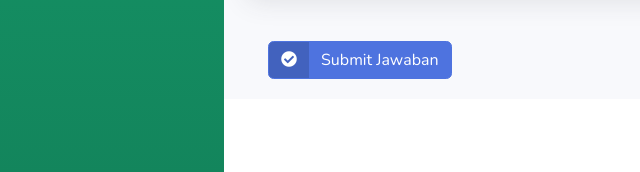
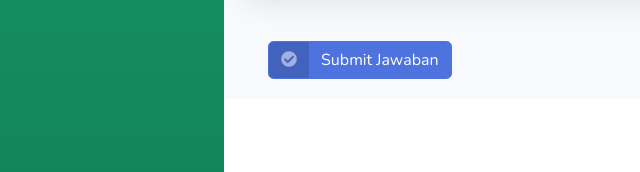
Before and after one commit to DBMPR-JABAR/Assesment-Frontend, a website with bundled scripts: page ujian.html in a window 1280 px wide. Shown: the part 1642-1814 px from the top of the page, 0-640 px from the left. Built offline with nearby package versions, Linux system fonts and the light colour scheme.

Commit message:
test commit

```diff
--- a/ujian.html
+++ b/ujian.html
@@ -499,7 +499,7 @@
 
                     <div class="card-body">
                         <a href="#" class="btn btn-primary btn-icon-split">
-                            <span class="icon text-white-100">
+                            <span class="icon text-white-50">
                                 <i class="fas fa-check-circle"></i>
                             </span>
                             <span class="text">Submit Jawaban</span>
```
